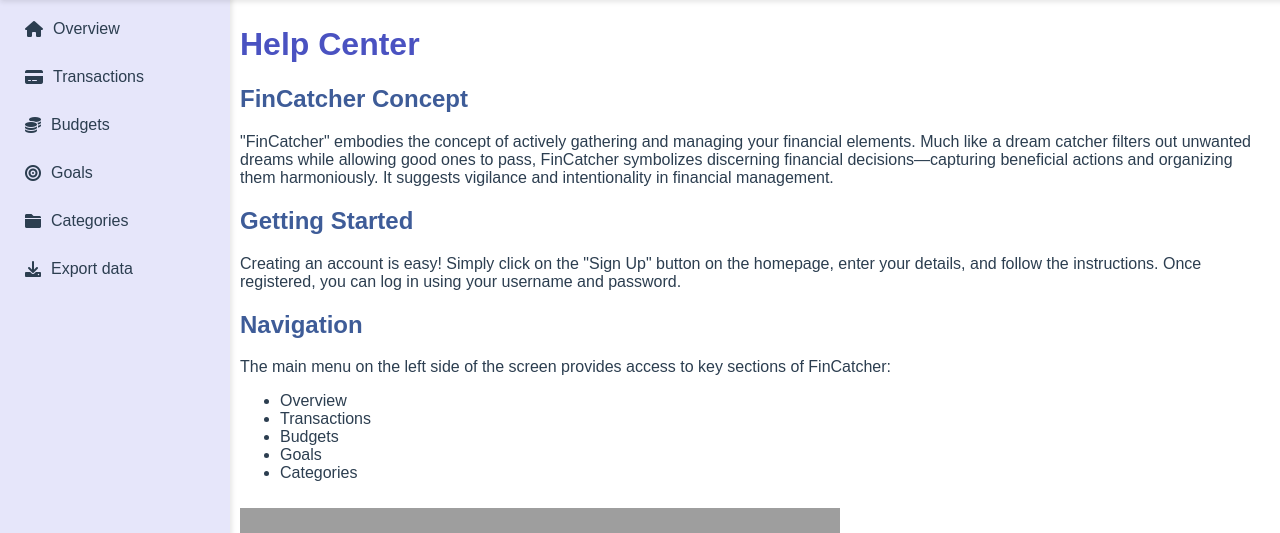
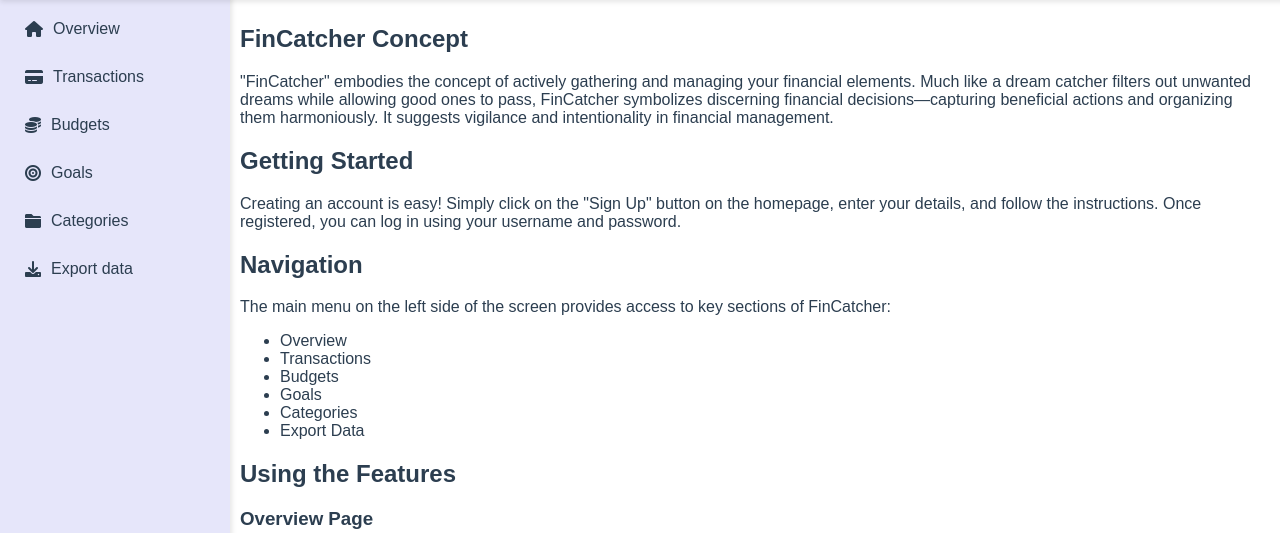
Before and after one commit to elenaboiciuc/FinCatcher, a Flask app: page /help in a window 1280 px wide. Shown: the part 55-588 px from the top of the page. Run offline with Flask 3, Linux system fonts and the light colour scheme; grey boxes are pictures that could not be loaded.

Commit message:
comments & help page

```diff
--- a/app/help_sign_out/templates/help.html
+++ b/app/help_sign_out/templates/help.html
@@ -1,122 +1,64 @@
 {% extends "layout.html" %}
 
 {% block content %}
-<h1 style="color: #4A52C1;">Help Center</h1>
+    <div class="mb-5">
+        <h2 class="mb-3">FinCatcher Concept</h2>
+        <p>"FinCatcher" embodies the concept of actively gathering and managing your financial elements. Much like a dream catcher filters out unwanted dreams while allowing good ones to pass, FinCatcher symbolizes discerning financial decisions—capturing beneficial actions and organizing them harmoniously. It suggests vigilance and intentionality in financial management.</p>
+    </div>
 
-<h2 style="color: #3E5C98;">FinCatcher Concept</h2>
-<p>
-    "FinCatcher" embodies the concept of actively gathering and managing your financial elements.
-    Much like a dream catcher filters out unwanted dreams while allowing good ones to pass,
-    FinCatcher symbolizes discerning financial decisions—capturing beneficial actions and organizing them harmoniously.
-    It suggests vigilance and intentionality in financial management.
-</p>
+    <div class="mb-5">
+        <h2 class="mb-3">Getting Started</h2>
+        <p>Creating an account is easy! Simply click on the "Sign Up" button on the homepage, enter your details, and follow the instructions. Once registered, you can log in using your username and password.</p>
+    </div>
 
-<h2 style="color: #3E5C98;">Getting Started</h2>
-<p>
-    Creating an account is easy! Simply click on the "Sign Up" button on the homepage, enter your details,
-    and follow the instructions. Once registered, you can log in using your username and password.
-</p>
-
-<h2 style="color: #3E5C98;">Navigation</h2>
-<p>
-    The main menu on the left side of the screen provides access to key sections of FinCatcher:
-</p>
+    <div class="mb-5">
+        <h2 class="mb-3">Navigation</h2>
+        <p>The main menu on the left side of the screen provides access to key sections of FinCatcher:</p>
         <ul>
             <li>Overview</li>
             <li>Transactions</li>
             <li>Budgets</li>
             <li>Goals</li>
             <li>Categories</li>
+            <li>Export Data</li>
         </ul>
-<p>
-    <img src="static/images/help/navigation.png" alt="Navigation screenshot" style="width: 100%; max-width: 600px; margin: 10px 0;">
-</p>
+    </div>
 
-<h2 style="color: #3E5C98;">Using the Features</h2>
-<h3>Overview Page</h3>
+    <div class="mb-5">
+        <h2 class="mb-3">Using the Features</h2>
+        <h3 class="mb-3">Overview Page</h3>
         <p>The Overview page provides a snapshot of your financial status, including charts that compare monthly expenses vs. income and the distribution of your top 5 spending categories.</p>
 
-<h3>Transactions Page</h3>
-<p>
-    On the Transactions page, you can:
-    <ul>
-        <li>Add new transactions by clicking the "Add Transaction" button.</li>
-        <li>Edit existing ones by clicking the edit icon.</li>
-        <li>Delete transactions by clicking the delete icon.</li>
-    </ul>
-</p>
+        <h3 class="mb-3">Transactions Page</h3>
+        <p>On the Transactions page, you can add new transactions, edit existing ones, and delete transactions.</p>
 
-<h3>Budgets Page</h3>
-<p>
-    Set up your budgets by clicking on "Create Budget" and entering your income and expense categories.
-    Track your spending against the budgeted amounts to stay on top of your finances.
-</p>
+        <h3 class="mb-3">Budgets Page</h3>
+        <p>Set up your budgets by clicking on "Create Budget" and entering your income and expense categories. Track your spending against the budgeted amounts to stay on top of your finances.</p>
 
-<h3>Categories Page</h3>
-<p>
-    Manage your categories by:
-    <ul>
-        <li>Adding new categories</li>
-        <li>Editing existing names</li>
-        <li>Deleting unused categories</li>
-    </ul>
-    This helps keep your transactions organized.
-</p>
+        <h3 class="mb-3">Goals Page</h3>
+        <p>Set financial goals, such as saving for a vacation or paying off debt. Track your progress to stay motivated and on track.</p>
 
-<h3>Goals Page</h3>
-<p>
-    Set financial goals, such as saving for a vacation or paying off debt.
-    Track your progress to stay motivated and on track.
-</p>
+        <h3 class="mb-3">Categories Page</h3>
+        <p>Manage your categories by adding new ones, editing existing names, and deleting unused categories. This helps keep your transactions organized.</p>
 
-<h2 style="color: #3E5C98;">Common Issues and Troubleshooting</h2>
-<h3>I can't log in</h3>
-<p>Ensure you are using the correct username and password. If you've forgotten your password, click on "Forgot Password" to reset it.</p>
+        <h3 class="mb-3">Export Data</h3>
+        <p>The Export Data page allows you to download your financial data in a CSV. To export your data, simply choose the month and year and press "Export" button.</p
+    </div>
 
-<h3>I can't see my transactions</h3>
+    <div class="mb-5">
+        <h2 class="mb-3">Common Issues and Troubleshooting</h2>
+        <h3 class="mb-3">I can't log in</h3>
+        <p>Ensure you are using the correct username and password. If you've forgotten your password, please contact our support team.</p>
+
+        <h3 class="mb-3">I can't see my transactions</h3>
         <p>Check if you have the correct date range selected and ensure that your transactions are correctly categorized.</p>
 
-<h3>The charts are not displaying</h3>
+        <h3 class="mb-3">The charts are not displaying</h3>
         <p>Refresh the page and make sure you have a stable internet connection. If the problem persists, please contact support.</p>
+    </div>
 
-<h2 style="color: #3E5C98;">FAQs</h2>
-<p><strong>How do I reset my password?</strong> Click on the "Forgot Password" link on the login page and follow the instructions.</p>
-<p><strong>How do I export my data?</strong> Go to the Transactions page and click on "Export" to download your data in CSV format.</p>
-
-<h2 style="color: #3E5C98;">Contact Support</h2>
-<p>
-    If you need further assistance, please contact our support team at
-    <a href="mailto:support@fincatcher.com">support@fincatcher.com</a> or fill out the support form
-    <a href="support_form_link">here</a>.
-</p>
-
-<h2 style="color: #3E5C98;">Privacy and Security</h2>
-<p>
-    Your data privacy and security are important to us. We implement robust security measures to protect your information.
-    Our platform uses encryption to safeguard your data and adheres to industry best practices for data protection.
-</p>
-<p>
-    For more details on how we handle your information, please refer to our
-    <a href="privacy_policy_link">Privacy Policy</a>, where you can find information about data collection, usage, and your rights.
-</p>
-
-<h2 style="color: #3E5C98;">User Responsibilities</h2>
-<p>
-    As a user of FinCatcher, it's essential to maintain the confidentiality of your login credentials.
-    Please do not share your password with others and ensure you log out after accessing your account,
-    especially on shared devices.
-</p>
-
-<h2 style="color: #3E5C98;">Feedback</h2>
-<p>
-    We value your feedback! If you have suggestions for improvements or new features, please let us know.
-    You can send your thoughts directly to our support team or fill out the feedback form <a href="feedback_form_link">here</a>.
-</p>
-
-<h2 style="color: #3E5C98;">Conclusion</h2>
-<p>
-    Thank you for using FinCatcher! We’re here to help you manage your finances effectively.
-    If you have any more questions or need support, don’t hesitate to reach out.
-</p>
-
+    <div class="mb-5">
+        <h2 class="mb-3">Contact Support</h2>
+        <p>If you need further assistance or have any questions, please feel free to reach out to our support team at <a href="mailto:support@fincatcher.com">support@fincatcher.com</a>.</p>
+    </div>
 {% endblock %}
```
Also changed, not shown: app/export/export_functions.py (+37 -5 lines). Lines whose indentation alone changed are shown as unchanged.
